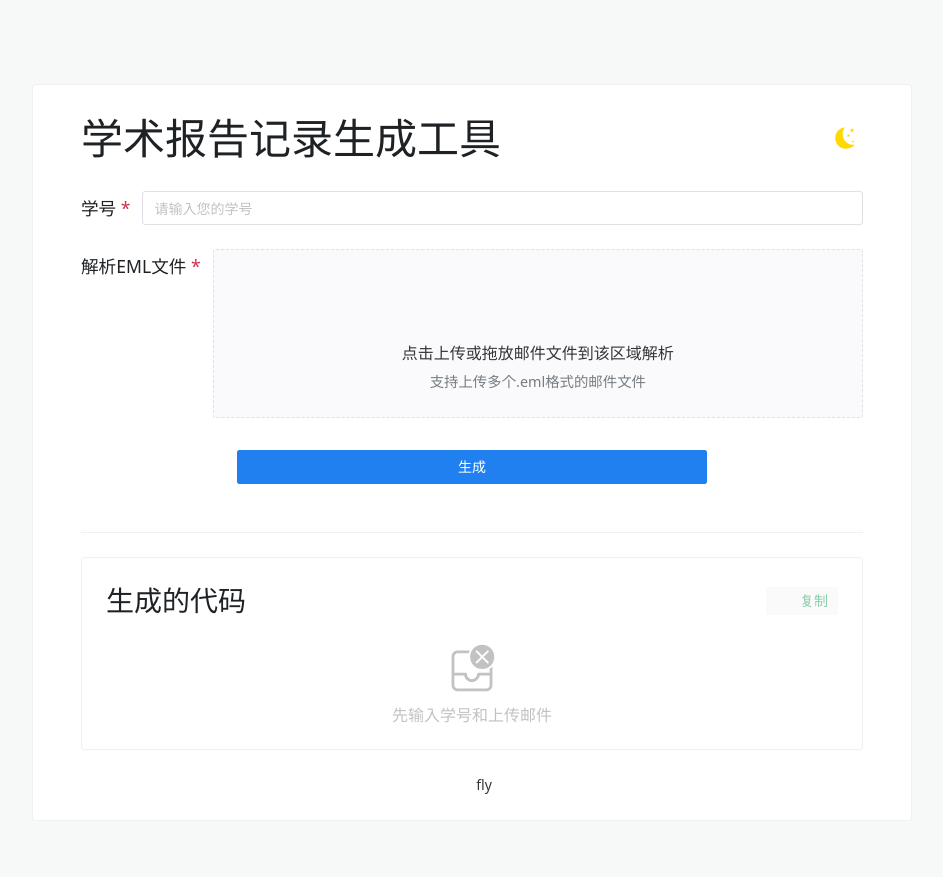
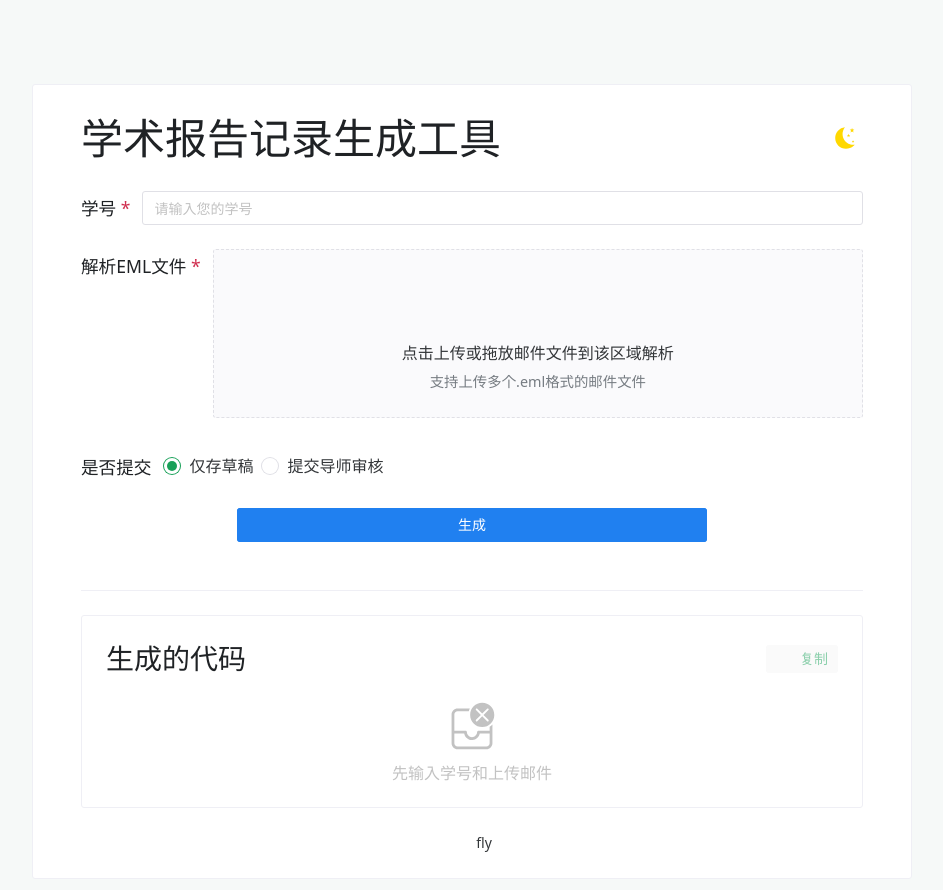
Before and after one commit to CS-liujf/report, a Vue app: page / in a window 1280 px wide. Shown: the top 890 px of the page, without its empty margins (168-1111 px from the left). Built offline with nearby package versions, Linux system fonts and the light colour scheme; some icons are missing.

Commit message:
feat: 新增直接提交导师审核

```diff
--- a/src/App.vue
+++ b/src/App.vue
@@ -31,6 +31,21 @@
                 </n-p>
               </n-upload-dragger>
             </n-upload>
+          </n-form-item>
+
+          <n-form-item label="是否提交" label-style="font-size: 1.1rem">
+            <n-radio-group v-model:value="formData.reviewStatus">
+              <n-radio value="0" size="large">
+                <n-text style="font-size: 1rem">
+                  仅存草稿
+                </n-text>
+              </n-radio>
+              <n-radio value="10" size="large">
+                <n-text style="font-size: 1rem">
+                  提交导师审核
+                </n-text>
+              </n-radio>
+            </n-radio-group>
           </n-form-item>
 
           <!-- 确定按钮 -->
@@ -98,8 +113,8 @@ interface SeminarInfoForm {
   WID: string;
   /** 审核状态显示值 */
   SHZT_DISPLAY: string;
-  /** 审核状态编码 */
-  SHZT: string;
+  /** 审核状态编码 (10表示提交给导师审核，0表示存草稿) */
+  SHZT: '10' | '0';
 
   TBLX: string;
 
@@ -127,13 +142,15 @@ interface SeminarInfoForm {
 interface FormData {
   studentId: string;
   emlFiles: UploadFileInfo[];
+  reviewStatus: '0' | '10';
 }
 
-const formRef = useTemplateRef('formRef')
+const formRef = useTemplateRef('formRef');
 // 表单数据
 const formData = ref<FormData>({
   studentId: '',
-  emlFiles: []
+  emlFiles: [],
+  reviewStatus: '0',
 });
 
 async function beforeUpload(data: {
@@ -328,7 +345,7 @@ const handleSubmit = async () => {
       return {
         WID: "",
         SHZT_DISPLAY: "",
-        SHZT: "0",
+        SHZT: `${formData.value.reviewStatus}`,
         TBLX: "",
         XH: formData.value.studentId,
         FJ: "",
```
